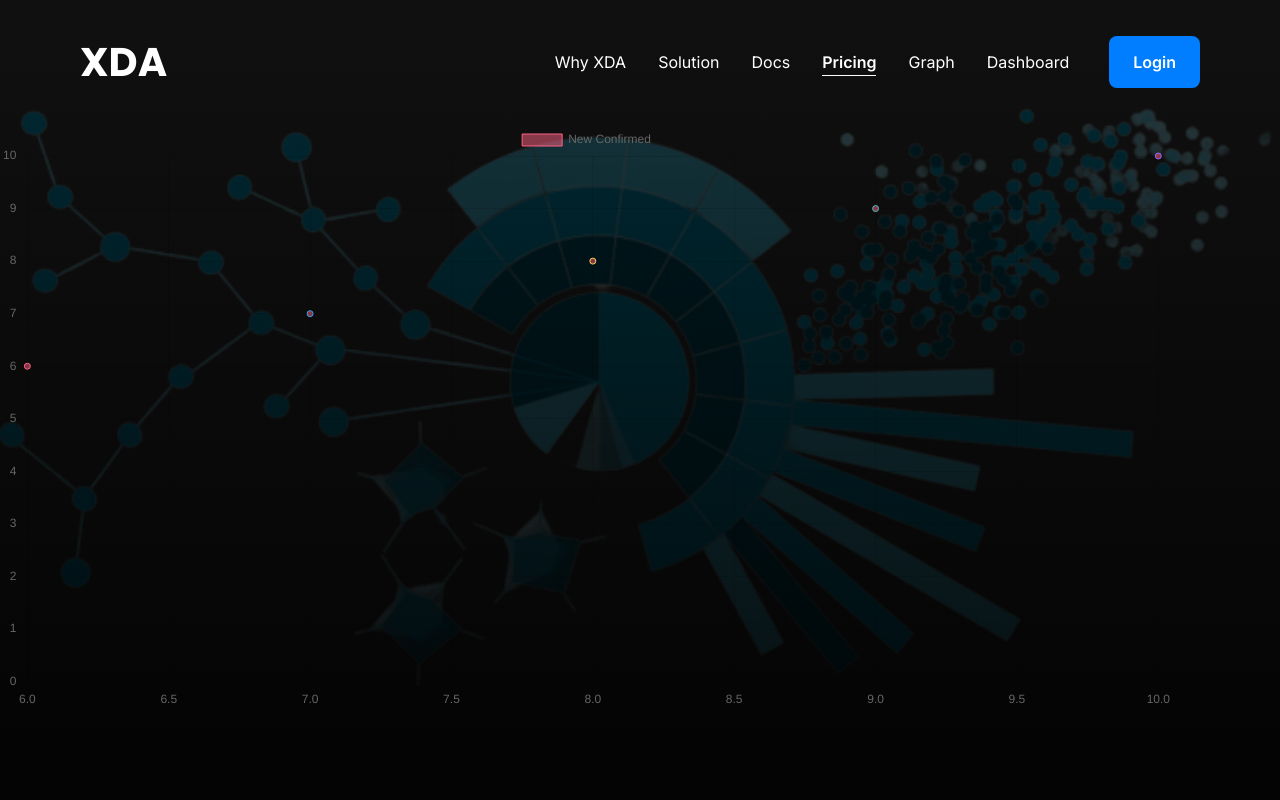
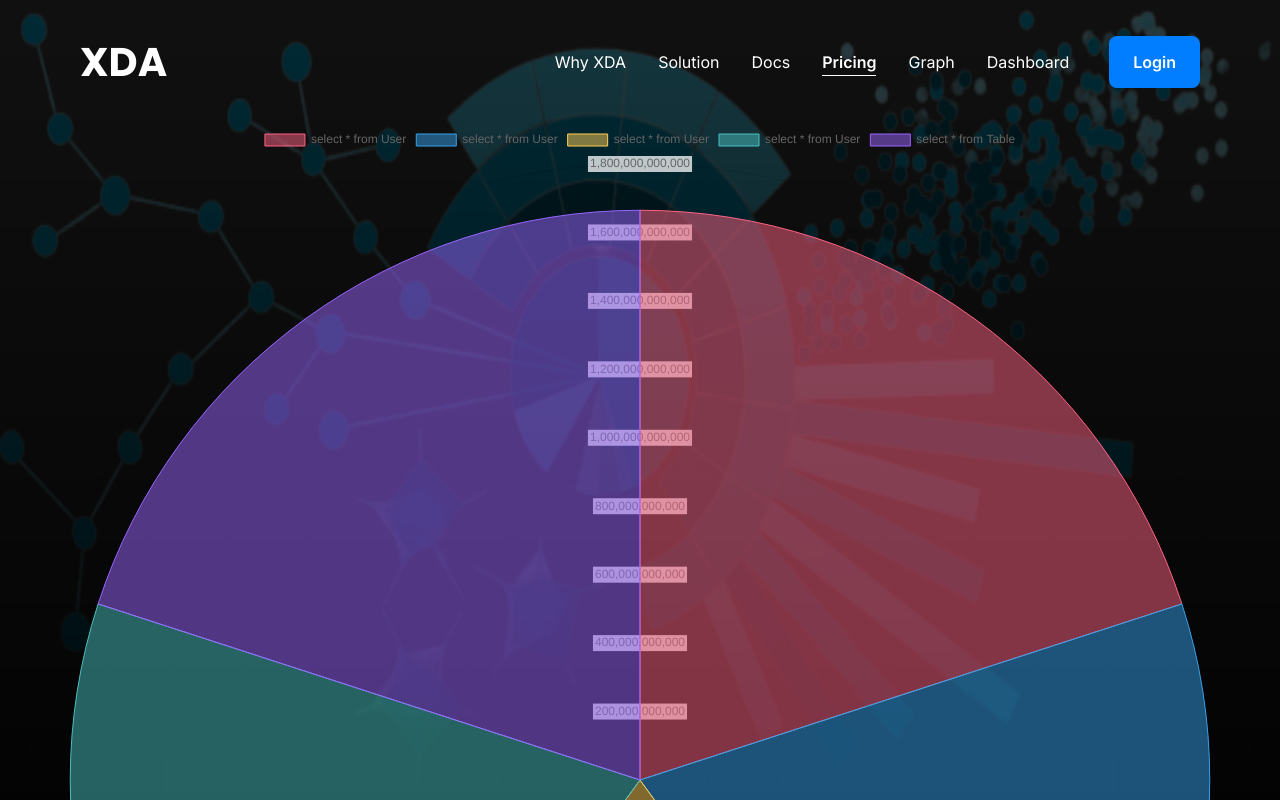
Before and after one commit to xeventDatavizProject/webapp, a Next.js app: page /pricing in a window 1280 px wide. Shown: the top 800 px of the page. Built offline with nearby package versions, Linux system fonts and the light colour scheme; no server answers.

Commit message:
update ErroChart

```diff
--- a/components/graph/ErrorChart.tsx
+++ b/components/graph/ErrorChart.tsx
@@ -1,15 +1,9 @@
-import { Chart as ChartJS, ChartData, Legend, LinearScale, LineElement, PointElement, Tooltip } from 'chart.js';
+import { ArcElement, Chart as ChartJS, ChartData, Legend, RadialLinearScale, Tooltip } from 'chart.js';
 import { FC, useEffect, useState } from 'react';
-import { Scatter } from 'react-chartjs-2';
+import { PolarArea } from 'react-chartjs-2';
 import ErrorLog from './Mock-error-list';
 
-export const options = {
-  scales: {
-    y: {
-      beginAtZero: true,
-    },
-  },
-};
+
 
 const ErrorLogs: FC = () => {
   const data: Date[] = [];
@@ -17,12 +11,12 @@ const ErrorLogs: FC = () => {
 
   const [errorLog, setErrorLog] = useState([])
 
-  ChartJS.register(LinearScale, PointElement, LineElement, Tooltip, Legend);
+  ChartJS.register(RadialLinearScale, ArcElement, Tooltip, Legend);
   useEffect(()=>{
     setErrorLog(errorLog)
 },[errorLog])
 
-  const generateErrorLog = (): ChartData<"scatter"> => {
+  const generateErrorLog = (): ChartData<"polarArea"> => {
    ErrorLog.map((error) => {
       data.push(error.date_hour);
       labels.push(error.query);
@@ -32,10 +26,7 @@ const ErrorLogs: FC = () => {
       datasets: [
         {
           label: "New Confirmed",
-          data: ErrorLog.map( (error) => ({
-            x: data.push(error.date_hour),
-            y: labels.push(error.query),
-          })),
+          data,
           borderColor: [
             "rgba(255, 99, 132, 1)",
             "rgba(54, 162, 235, 1)",
@@ -44,9 +35,14 @@ const ErrorLogs: FC = () => {
             "rgba(153, 102, 255, 1)",
             "rgba(255, 159, 64, 1)",
           ],
-          backgroundColor: 'rgba(255, 99, 132, 0.5)',
-
-
+          backgroundColor: [
+            'rgba(255, 99, 132, 0.5)',
+            'rgba(54, 162, 235, 0.5)',
+            'rgba(255, 206, 86, 0.5)',
+            'rgba(75, 192, 192, 0.5)',
+            'rgba(153, 102, 255, 0.5)',
+            'rgba(255, 159, 64, 0.5)',
+          ],
           borderWidth: 1,
         },
       ],
@@ -54,10 +50,8 @@ const ErrorLogs: FC = () => {
   };
 
   return (
-    <div className='flex flex-row'>
-    <div className=' w-11/12'>
-     <Scatter data={generateErrorLog()} options={options}/>
-    </div>
+    <div>
+     <PolarArea data={generateErrorLog()}/>
     </div>
     );
 };
```
